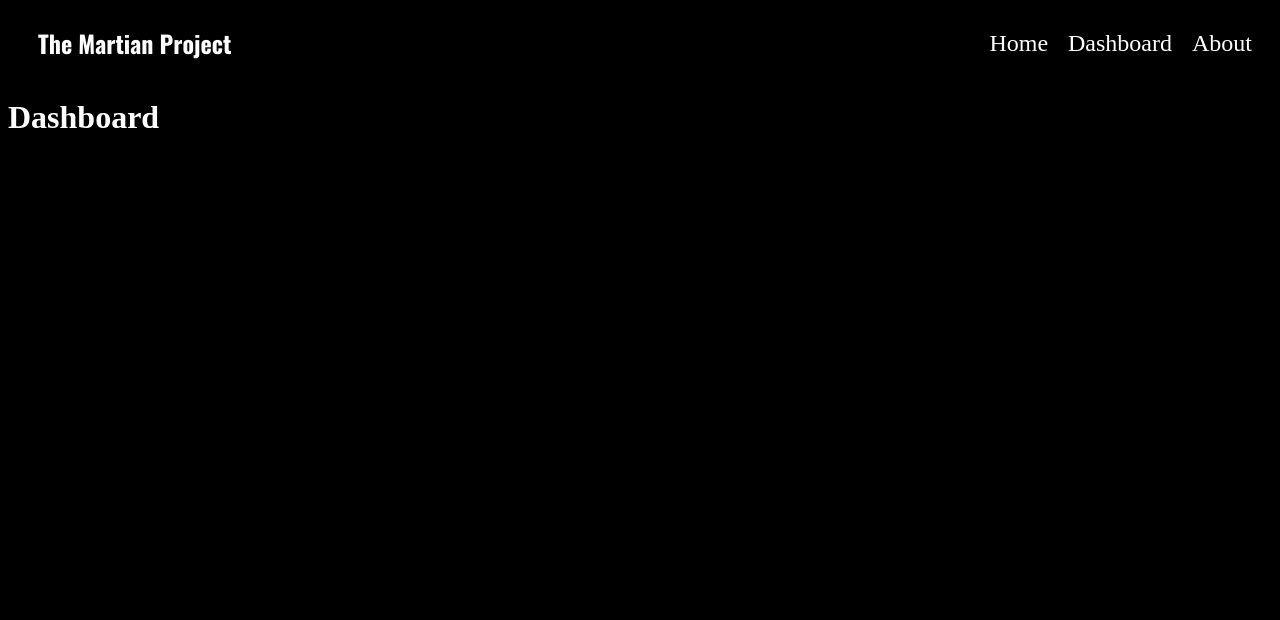
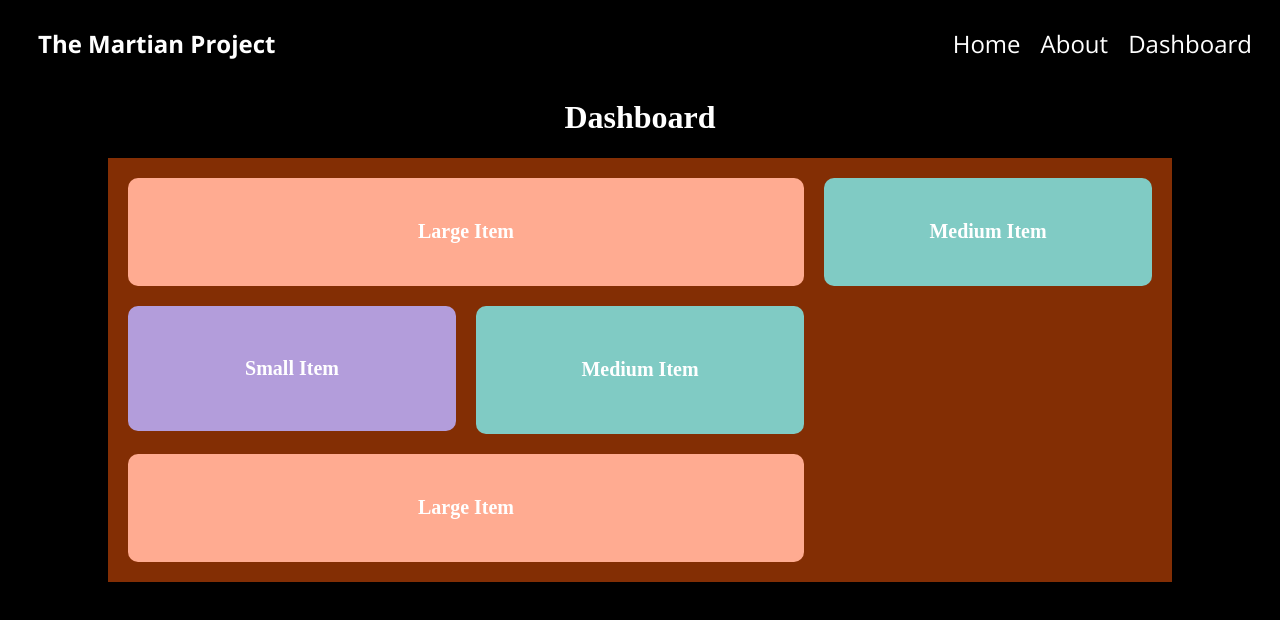
Before and after one commit to cfinnegan827/CS410-SP2025-plant-monitoring-system, a React (Vite) app in the folder web-app/frontend/: page /dashboard in a window 1280 px wide. Shown: the top 620 px of the page. Built offline with nearby package versions, Linux system fonts and the light colour scheme.

Commit message:
bento dashboard initialized

```diff
--- a/web-app/frontend/src/components/header.jsx
+++ b/web-app/frontend/src/components/header.jsx
@@ -20,8 +20,8 @@ function Header() {
         <div className='headerLinks'>
 
             <Link to="/" className="link">Home</Link>
+            <Link to="/about" className="link">About</Link>
             <Link to="/dashboard" className="link">Dashboard</Link>
-            <Link to="/about" className="link">About</Link>
 
         </div>
       </div>
--- a/web-app/frontend/src/components/particles.jsx
+++ b/web-app/frontend/src/components/particles.jsx
@@ -25,8 +25,8 @@ const ParticleBackground = () => {
             random: true,
             animation: {
               enable: true,
-              speed: .2,
-              minimumValue: 0.1,
+              speed: 1,
+              minimumValue: 0.5,
               sync: false,
             },
         },
@@ -34,7 +34,7 @@ const ParticleBackground = () => {
             maximumValue: 3,
             random: true
            },
-          move: { enable: true, speed: .1 },
+          move: { enable: true, speed: .05 },
         },
         interactivity: {
           events: { onHover: { enable: true, mode: "attract" } },
--- a/web-app/frontend/src/pages/Dashboard.jsx
+++ b/web-app/frontend/src/pages/Dashboard.jsx
@@ -1,12 +1,19 @@
 import React from 'react';
 import Header from '../components/header.jsx';
-
+import '../styles/Dashboard.css';
 
 function Dashboard() {
   return (
     <div>
         <Header />
-        <h1>Dashboard</h1>
+        <h1 className="title-center">Dashboard</h1>
+        <div className="dashboardBento">
+            <div className="bentoItem large">Large Item</div>
+            <div className="bentoItem medium">Medium Item</div>
+            <div className="bentoItem small">Small Item</div>
+            <div className="bentoItem medium">Medium Item</div>
+            <div className="bentoItem large">Large Item</div>
+        </div>
     </div>
   );
 }
--- /dev/null
+++ b/web-app/frontend/src/styles/Dashboard.css
@@ -0,0 +1,47 @@
+.title-center {
+    text-align: center;
+}
+.dashboardBento {
+    display: grid;
+    grid-template-columns: repeat(3, 1fr); /* 3 equal columns */
+    grid-template-rows: auto;
+    gap: 20px;
+    padding: 20px;
+    background-color: #832e04;
+    margin: 100px;
+    margin-top: 20px;
+    height: 30vw;
+}
+
+.bentoItem {
+    display: flex;
+    align-items: center;
+    justify-content: center;
+    background: #ffcc80;
+    border-radius: 10px;
+    padding: 20px;
+    font-size: 20px;
+    font-weight: bold;
+    text-align: center;
+}
+
+/* Different sizes for Bento effect */
+.large {
+    grid-column: span 2;
+    grid-row: span 2;
+    background-color: #ffab91;
+}
+
+.medium {
+    grid-column: span 1;
+    grid-row: span 2;
+    background-color: #80cbc4;
+
+}
+
+.small {
+    grid-column: span 1;
+    grid-row: span 1;
+    background-color: #b39ddb;
+    height: 100%;
+}
--- a/web-app/frontend/src/styles/index.css
+++ b/web-app/frontend/src/styles/index.css
@@ -1,4 +1,5 @@
 @import url('https://fonts.googleapis.com/css2?family=Oswald:wght@200..700&display=swap');
+@import url('https://fonts.googleapis.com/css2?family=Open+Sans:ital,wght@0,300..800;1,300..800&display=swap');
 
 
 body {
@@ -9,3 +10,7 @@ body {
 .title {
     font-family: 'Oswald', sans-serif;
 }
+
+a {
+    font-family: 'Open Sans', sans-serif;
+}
```
